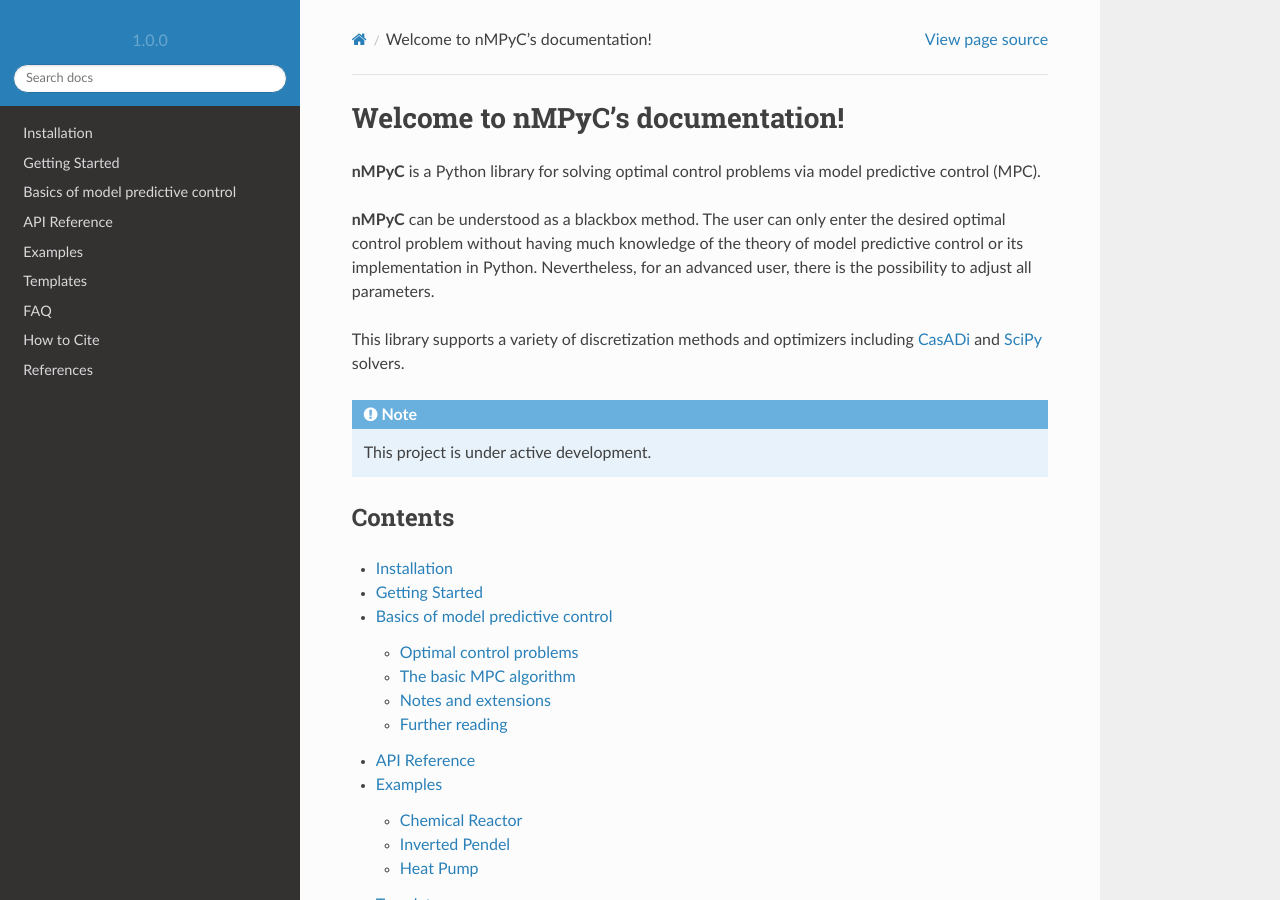
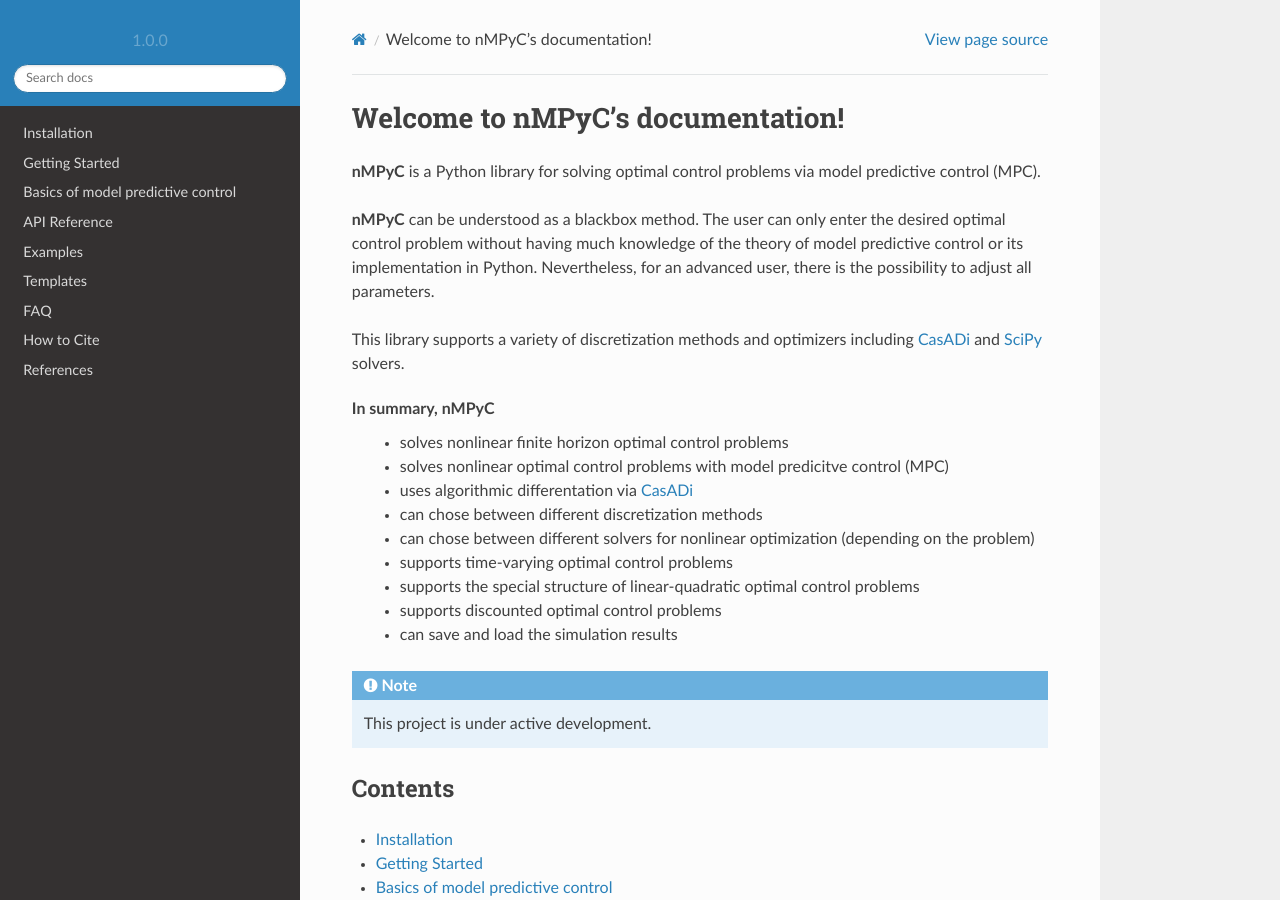
Before and after one commit to nMPyC/nmpyc, a Sphinx documentation site: the page built from docs/source/index.rst, in a window 1280 px wide and 900 px high. Built offline with Sphinx 7.4.7 and the Read the Docs theme 2.0.0, drawn with Linux system fonts in a browser that asks for light colours.

Commit message:
Update index.rst

```diff
--- a/docs/source/index.rst
+++ b/docs/source/index.rst
@@ -6,6 +6,19 @@
 **nMPyC** can be understood as a blackbox method. The user can only enter the desired optimal control problem without having much knowledge of the theory of model predictive control or its implementation in Python. Nevertheless, for an advanced user, there is the possibility to adjust all parameters.
 
 This library supports a variety of discretization methods and optimizers including `CasADi <https://web.casadi.org/>`_ and `SciPy <https://scipy.org/>`_ solvers.
+
+In summary, **nMPyC**
+   - solves nonlinear finite horizon optimal control problems
+   - solves nonlinear optimal control problems with model predicitve control (MPC)
+   - uses algorithmic differentation via `CasADi <https://web.casadi.org/>`_
+   - can chose between different discretization methods
+   - can chose between different solvers for nonlinear optimization (depending on the problem)
+   - supports time-varying optimal control problems
+   - supports the special structure of linear-quadratic optimal control problems
+   - supports discounted optimal control problems
+   - can save and load the simulation results
+
+
 
 .. note::
 
```
